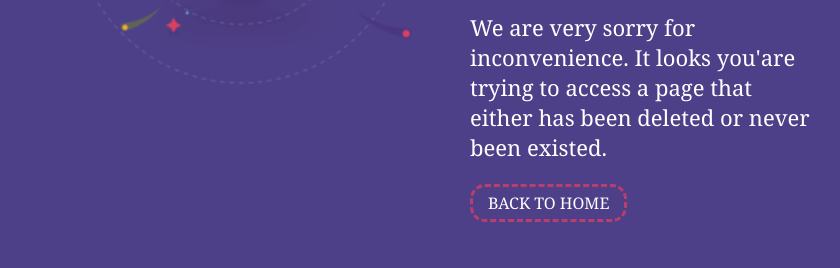
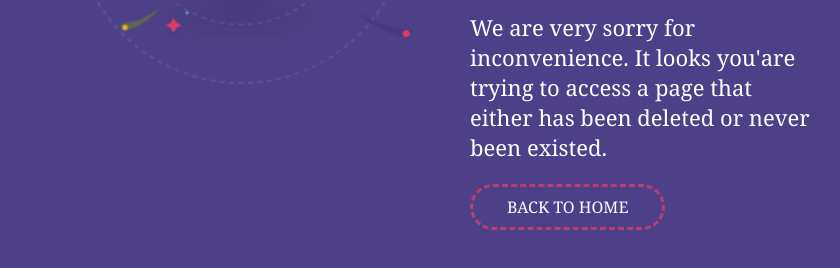
Before and after one commit to Scarab911/6-ateivis, a plain HTML site: page index.html in a window 1280 px wide. Shown: the part 474-742 px from the top of the page, without its empty margins (210-1050 px from the left). Drawn offline with Linux system fonts and the light colour scheme.

Commit message:
back home link

```diff
--- a/css/main.css
+++ b/css/main.css
@@ -91,9 +91,9 @@ p {
 .right-side > a {
     display: inline-block;
     float: left;
-    padding: 5px 15px;
-    border: #B93E6C dashed 3px;
-    border-radius: 15px;
+    padding: 9px 34px;
+    border: 3px dashed rgb(185, 62, 108);
+    border-radius: 25px;
     text-decoration: none;
     text-transform: uppercase;
     color: white;
```
